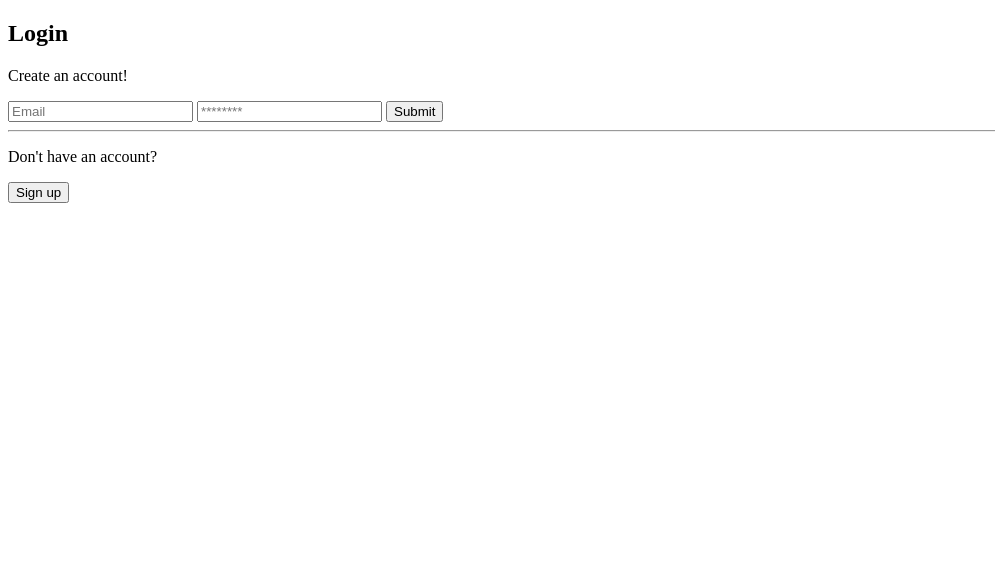
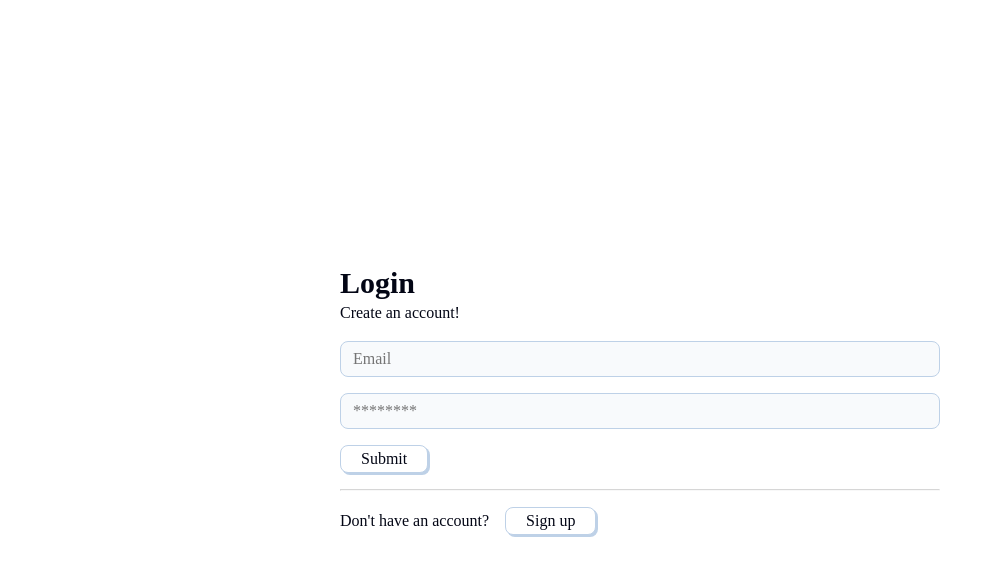
Before and after one commit to at2224/ToDoList_JWT_auth, a plain HTML site: page public/index.html in a window 1280 px wide. Shown: the whole page, without its empty margins (0-995 px from the left). Drawn offline with Linux system fonts and the light colour scheme; the site is published under a folder, as on GitHub Pages, so addresses that start at the root find nothing; a web font is replaced by a local one.

Commit message:
fixed issue: remove "/" from path in html

```diff
--- a/public/index.html
+++ b/public/index.html
@@ -5,8 +5,8 @@
     <meta charset="UTF-8">
     <meta name="viewport" content="width=device-width, initial-scale=1.0">
     <title>Todo App | Node.JS Express.JS SQLite</title>
-    <link rel="stylesheet" href="/styles.css" />
-    <link rel="stylesheet" href="/fanta.css" />
+    <link rel="stylesheet" href="styles.css" />
+    <link rel="stylesheet" href="fanta.css" />
     <link rel="stylesheet" href="https://cdnjs.cloudflare.com/ajax/libs/font-awesome/6.6.0/css/all.min.css"
         integrity="sha512-Kc323vGBEqzTmouAECnVceyQqyqdsSiqLQISBL29aUW4U/M7pSPA/gEUZQqv1cwx4OnYxTxve5UMg5GT6L4JJg=="
         crossorigin="anonymous" referrerpolicy="no-referrer" />
```
